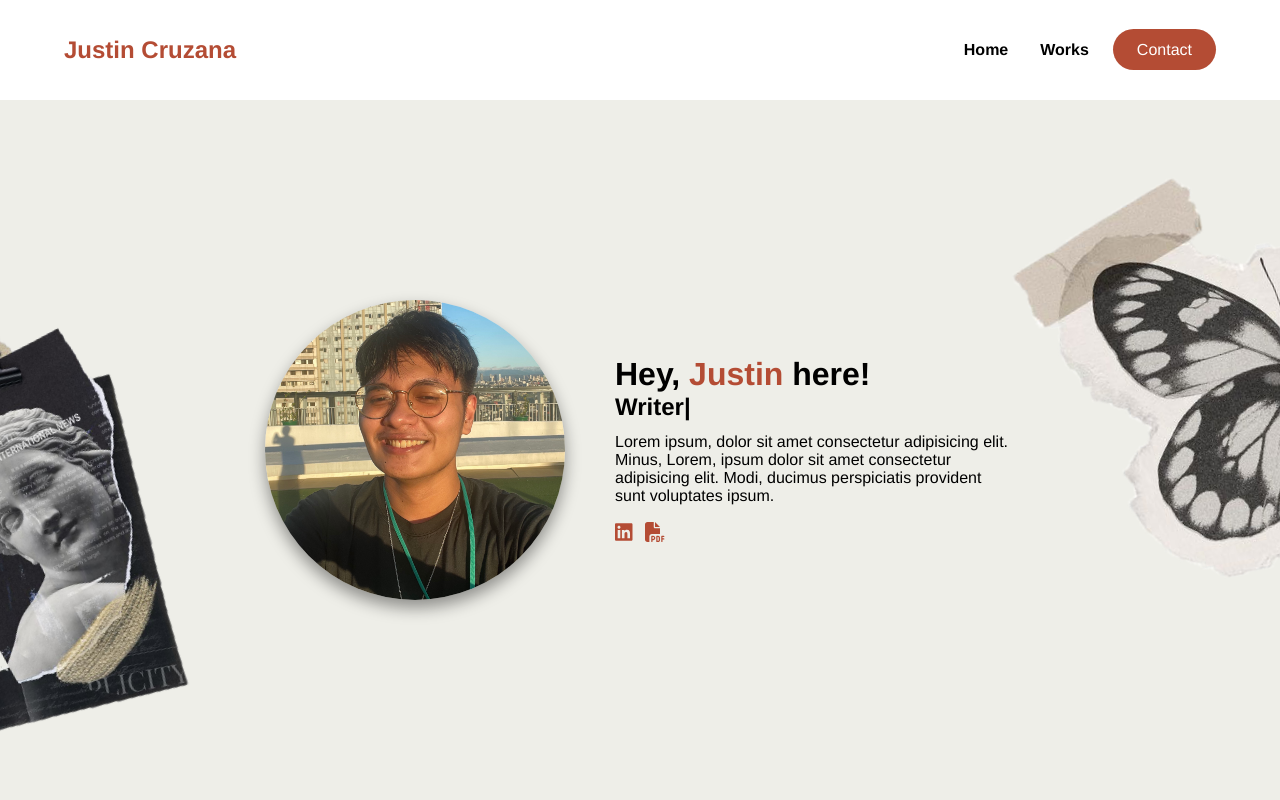
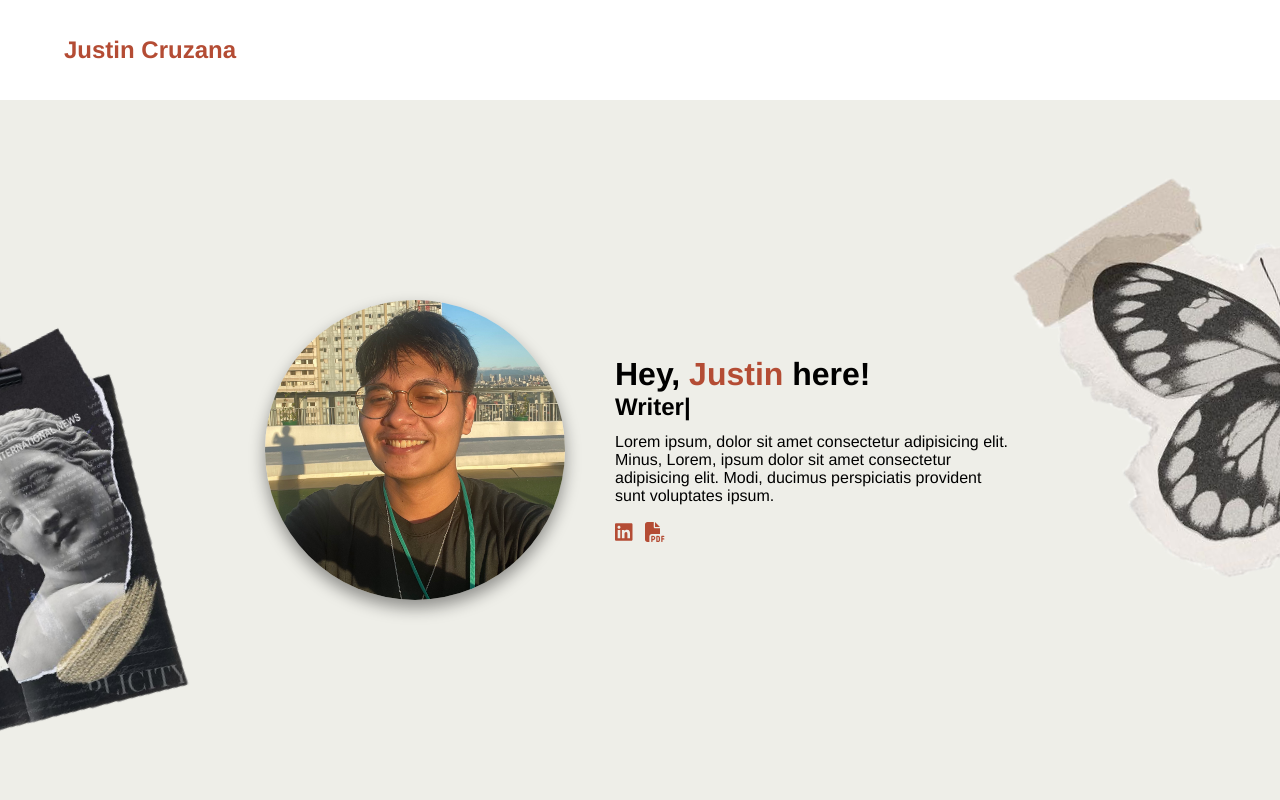
Before and after one commit to pkWafuuu/freelance-eportfolio, a React (Create React App) app: page / in a window 1280 px wide. Shown: the top 800 px of the page. Built offline with nearby package versions, Linux system fonts and the light colour scheme.

Commit message:
feat: animations added on-screen reload

```diff
--- a/src/css/animations.css
+++ b/src/css/animations.css
@@ -1,3 +1,15 @@
+
+@keyframes fade-entry-left {
+	0% {
+		opacity: 0;
+		transform: translateX(-500px);
+	}
+	100% {
+		opacity: 1;
+		transform: translateX(0);
+	}
+}
+
 @keyframes entry-from-right {
 	0% {
 		transform: translateX(500px);
--- a/src/css/nav.css
+++ b/src/css/nav.css
@@ -23,11 +23,13 @@ button {
 .nav__logo {
 	font-size: 24px;
 	font-weight: bold;
+	animation: fade-entry-left 2000ms 1000ms backwards ;
 }
 
 .nav__links {
 	display: flex;
 	align-items: center;
+	animation: fade-up 800ms 1000ms backwards;
 }
 
 .nav__link {
```
